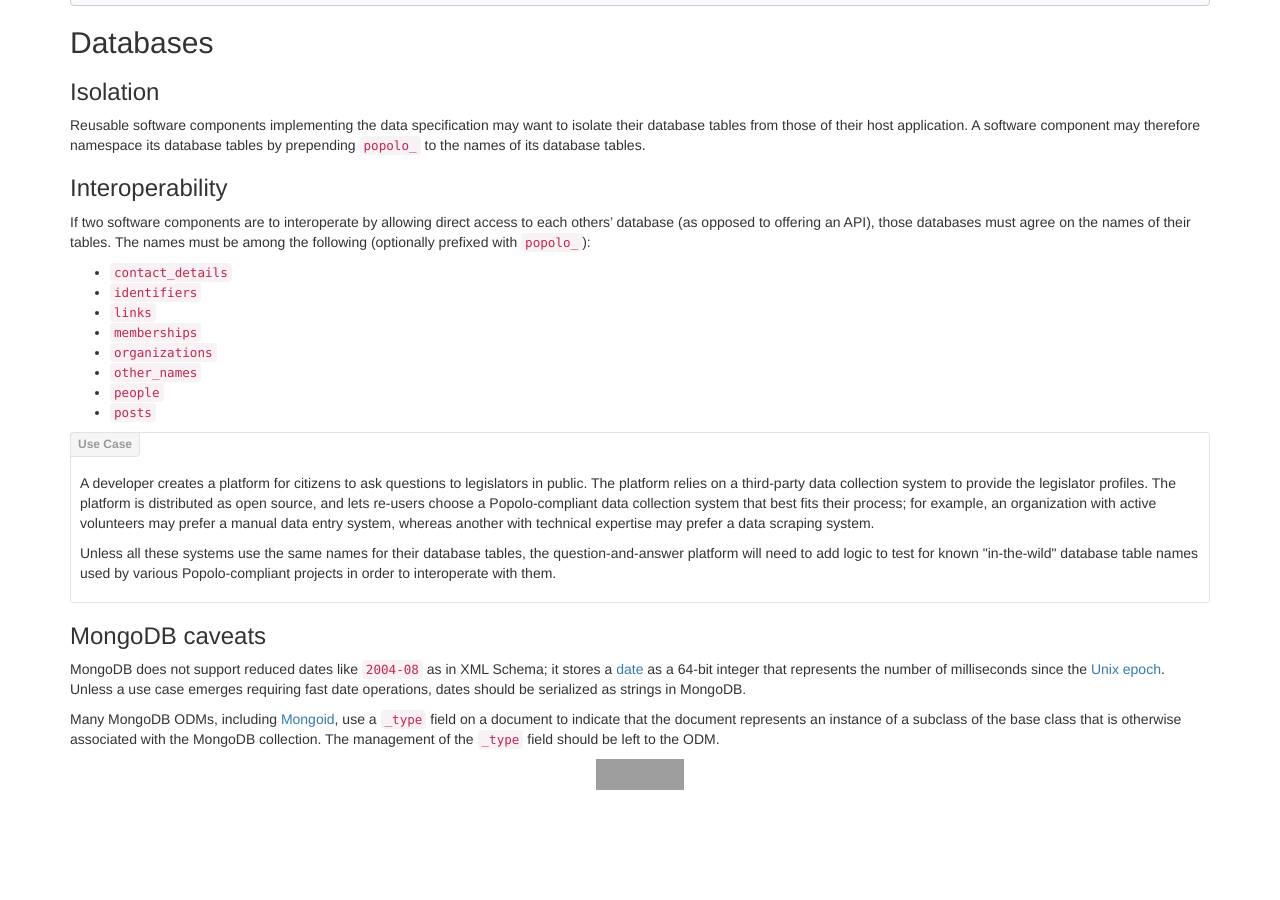
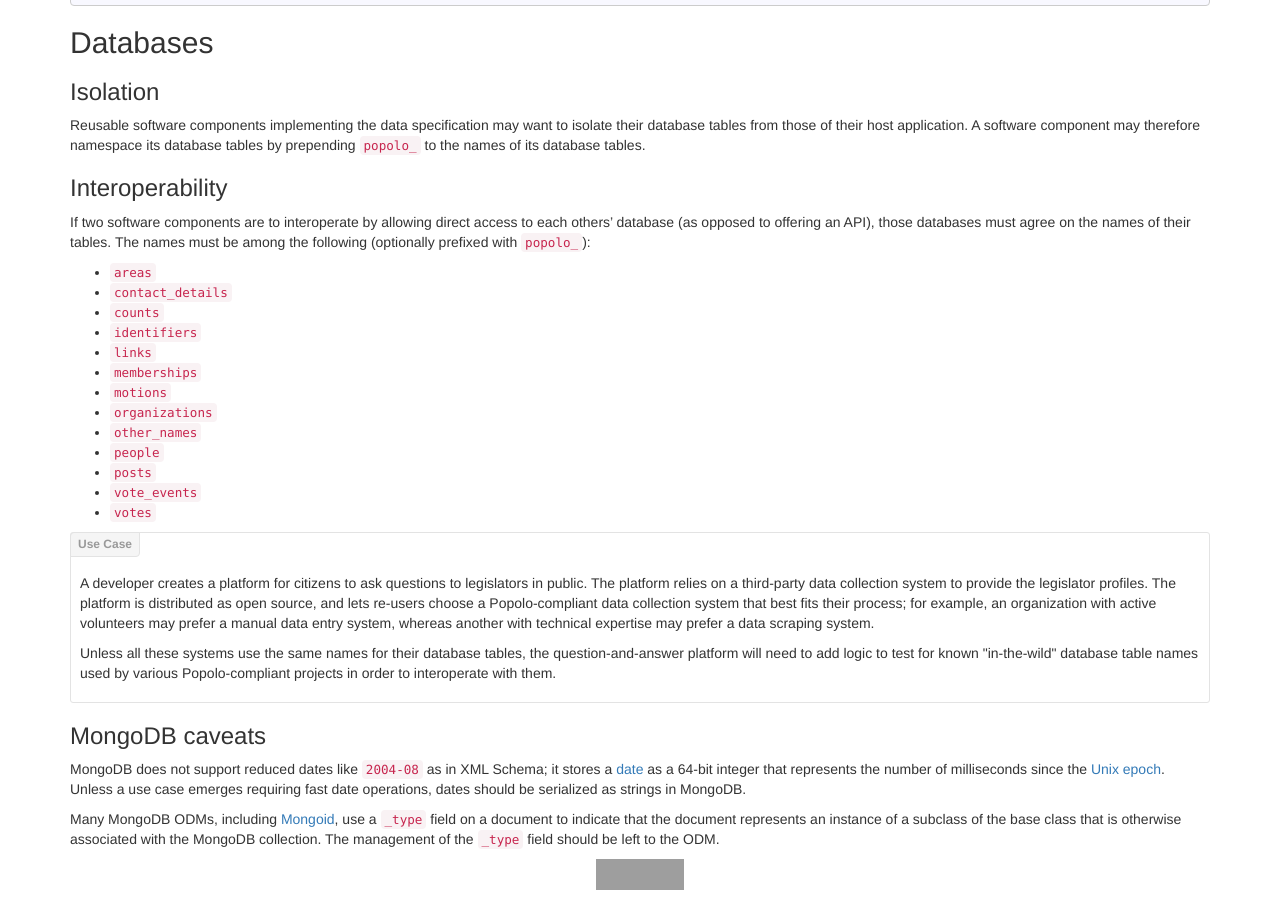
Before and after one commit to popolo-project/popolo-spec, a Jekyll site: the page built from appendices/components.md, in a window 1280 px wide and 900 px high, scrolled down 654 px. Built offline with Jekyll 4.4.1, drawn with Linux system fonts in a browser that asks for light colours; nearby versions of some CDN libraries; Markdown is read by kramdown in place of the engine named in the settings; before the commit the page ends 1454 px from its top, so only the background shows below that; grey boxes are pictures that could not be loaded.

Commit message:
add table names

```diff
--- a/appendices/components.md
+++ b/appendices/components.md
@@ -50,14 +50,19 @@ Reusable software components implementing the data specification may want to iso
 
 If two software components are to interoperate by allowing direct access to each others' database (as opposed to offering an API), those databases must agree on the names of their tables. The names must be among the following (optionally prefixed with `popolo_`):
 
+* `areas`
 * `contact_details`
+* `counts`
 * `identifiers`
 * `links`
 * `memberships`
+* `motions`
 * `organizations`
 * `other_names`
 * `people`
 * `posts`
+* `vote_events`
+* `votes`
 
 <div class="well well-sm well-example">
   <p>A developer creates a platform for citizens to ask questions to legislators in public. The platform relies on a third-party data collection system to provide the legislator profiles. The platform is distributed as open source, and lets re-users choose a Popolo-compliant data collection system that best fits their process; for example, an organization with active volunteers may prefer a manual data entry system, whereas another with technical expertise may prefer a data scraping system.</p>
```
Also changed, not shown: src/terms.md (+1 -1 lines).
